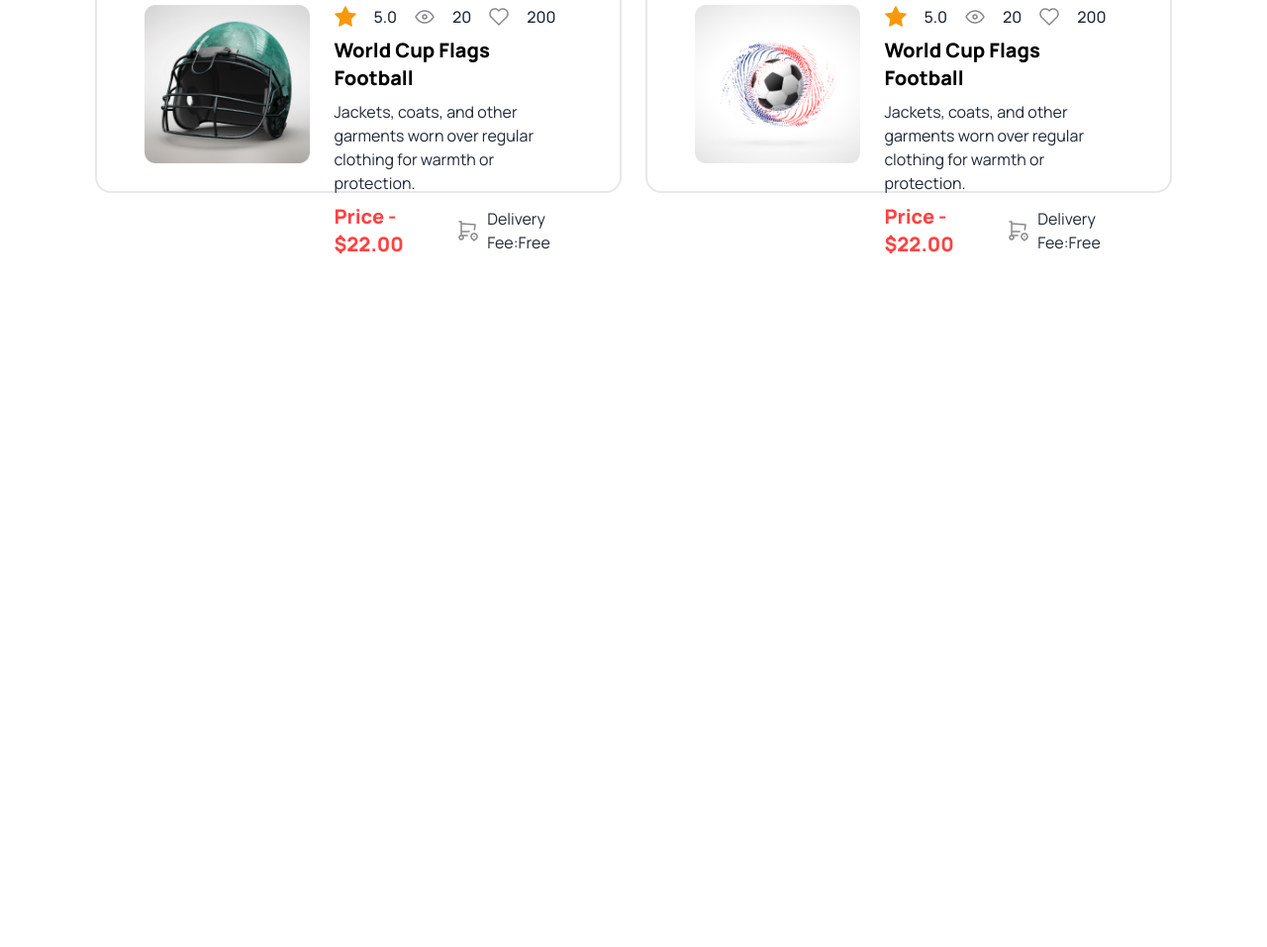
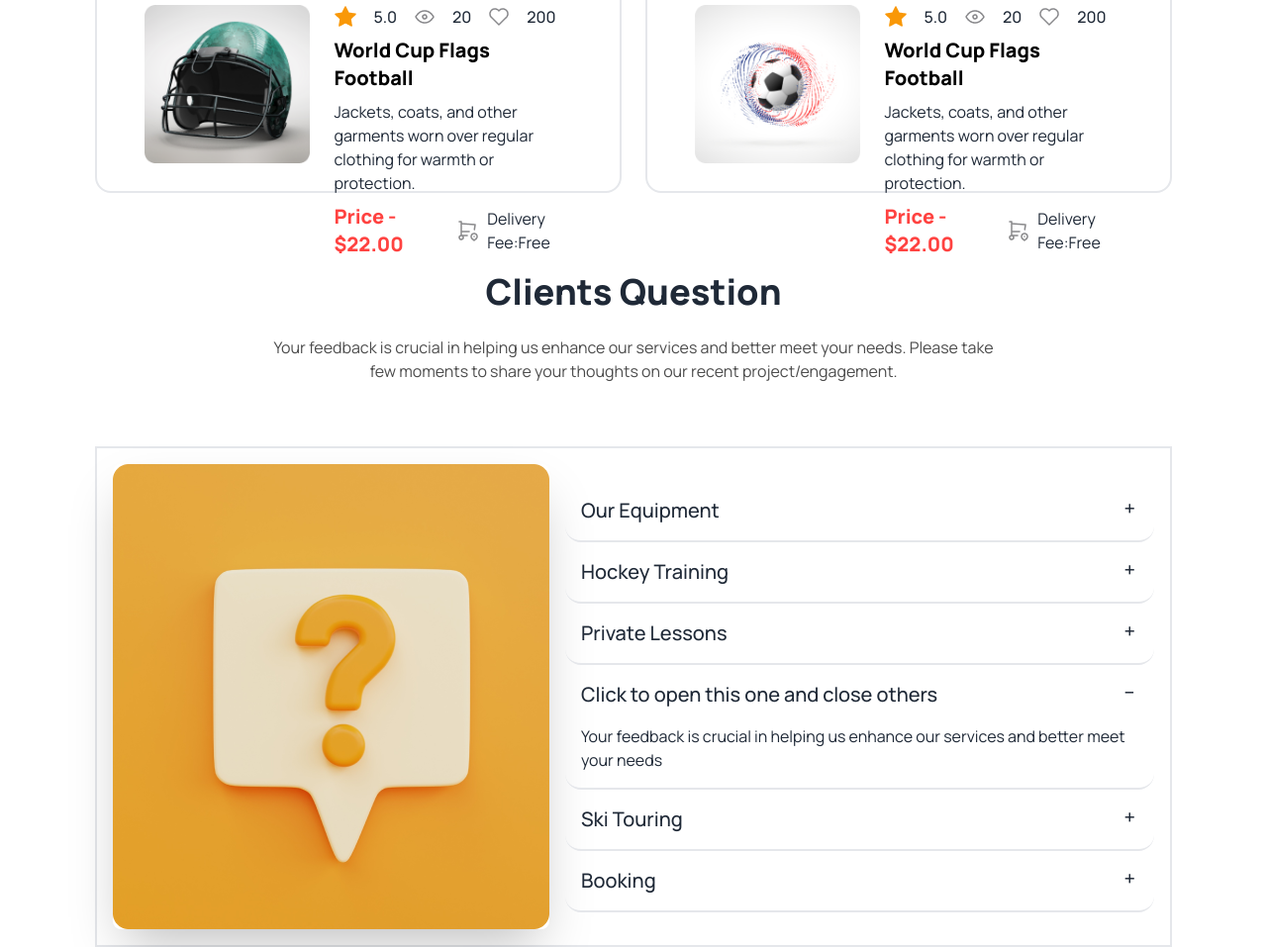
Before and after one commit to Jaynab94/B9-A3, a plain HTML site: page index.html in a window 1280 px wide. Shown: the part 3349-4306 px from the top of the page at 99% size. Before the commit the page ends 3610 px from the top, so only its background shows below. Drawn offline with nearby package versions, Linux system fonts and the light colour scheme.

Commit message:
FAQ section complete with responsi

```diff
--- a/index.html
+++ b/index.html
@@ -254,7 +254,7 @@
 
         <!-- our new product section -->
 
-        <section class="container mx-auto lg:px-24 px-8 mt-28">
+        <section class="container mx-auto lg:px-24 px-8 mt-28 mb-20">
             <!-- title section -->
             <div class="mb-12 p-6 ">
                 <h4 class="text-xl lg:text-4xl font-extrabold text-center">Our New Products</h4>
@@ -537,10 +537,92 @@
             </div>
 
 
+        </section>
 
 
+        <!--client section -->
+        <section class="container mx-auto lg:px-24 px-10 mt-12 space-y-16">
+            <div>
+                <h4 class="text-xl lg:text-4xl mb-6 font-extrabold text-center">Clients Question</h4>
+                <p class="text-base text-black opacity-70  text-center">Your feedback is crucial in helping us enhance
+                    our
+                    services and better meet your needs. Please take <br>
+                    few moments to share your thoughts on our recent project/engagement.
+                </p>
 
+            </div>
 
+            <div>
+
+                <div class="hero w-auto h-auto bg-white border-2">
+                    <div class="hero-content flex-col lg:flex-row">
+                        <img src="Images/11.png" class=" rounded-lg shadow-2xl" />
+                        <div>
+                             <!-- FAQ 1 -->
+                            <div class="collapse collapse-plus border-b-2 ">
+                                <input type="radio" name="my-accordion-3" checked="checked" />
+                                <div class="collapse-title text-xl font-medium">
+                                    Our Equipment
+                                </div>
+                                <div class="collapse-content">
+                                    <p> Your feedback is crucial in helping us enhance our services and better meet your needs</p>
+                                </div>
+                            </div>
+                            <!-- FAQ 2 -->
+                            <div class="collapse border-b-2 collapse-plus ">
+                                <input type="radio" name="my-accordion-3" />
+                                <div class="collapse-title text-xl font-medium">
+                                    Hockey Training
+                                </div>
+                                <div class="collapse-content">
+                                    <p>Your feedback is crucial in helping us enhance our services and better meet your needs</p>
+                                </div>
+                            </div>
+                            <!-- FAQ 3 -->
+                            <div class="collapse border-b-2  collapse-plus ">
+                                <input type="radio" name="my-accordion-3" />
+                                <div class="collapse-title text-xl font-medium">
+                                    Private Lessons
+                                </div>
+                                <div class="collapse-content">
+                                    <p>Your feedback is crucial in helping us enhance our services and better meet your needs</p>
+                                </div>
+                            </div>
+                            <!-- FAQ 4 -->
+
+                            <div class="collapse border-b-2  collapse-plus ">
+                                <input type="radio" name="my-accordion-3" checked="checked" />
+                                <div class="collapse-title text-xl font-medium">
+                                    Click to open this one and close others
+                                </div>
+                                <div class="collapse-content">
+                                    <p>Your feedback is crucial in helping us enhance our services and better meet your needs</p>
+                                </div>
+                            </div>
+                            <!-- FAQ 5-->
+                            <div class="collapse border-b-2  collapse-plus ">
+                                <input type="radio" name="my-accordion-3" />
+                                <div class="collapse-title text-xl font-medium">
+                                    Ski Touring
+                                </div>
+                                <div class="collapse-content">
+                                    <p>Your feedback is crucial in helping us enhance our services and better meet your needs</p>
+                                </div>
+                            </div>
+                            <!-- FAQ 6-->
+                            <div class="collapse border-b-2  collapse-plus ">
+                                <input type="radio" name="my-accordion-3" />
+                                <div class="collapse-title text-xl font-medium">
+                                    Booking
+                                </div>
+                                <div class="collapse-content">
+                                    <p>Your feedback is crucial in helping us enhance our services and better meet your needs</p>
+                                </div>
+                            </div>
+                        </div>
+                    </div>
+                </div>
+            </div>
 
 
         </section>
```
